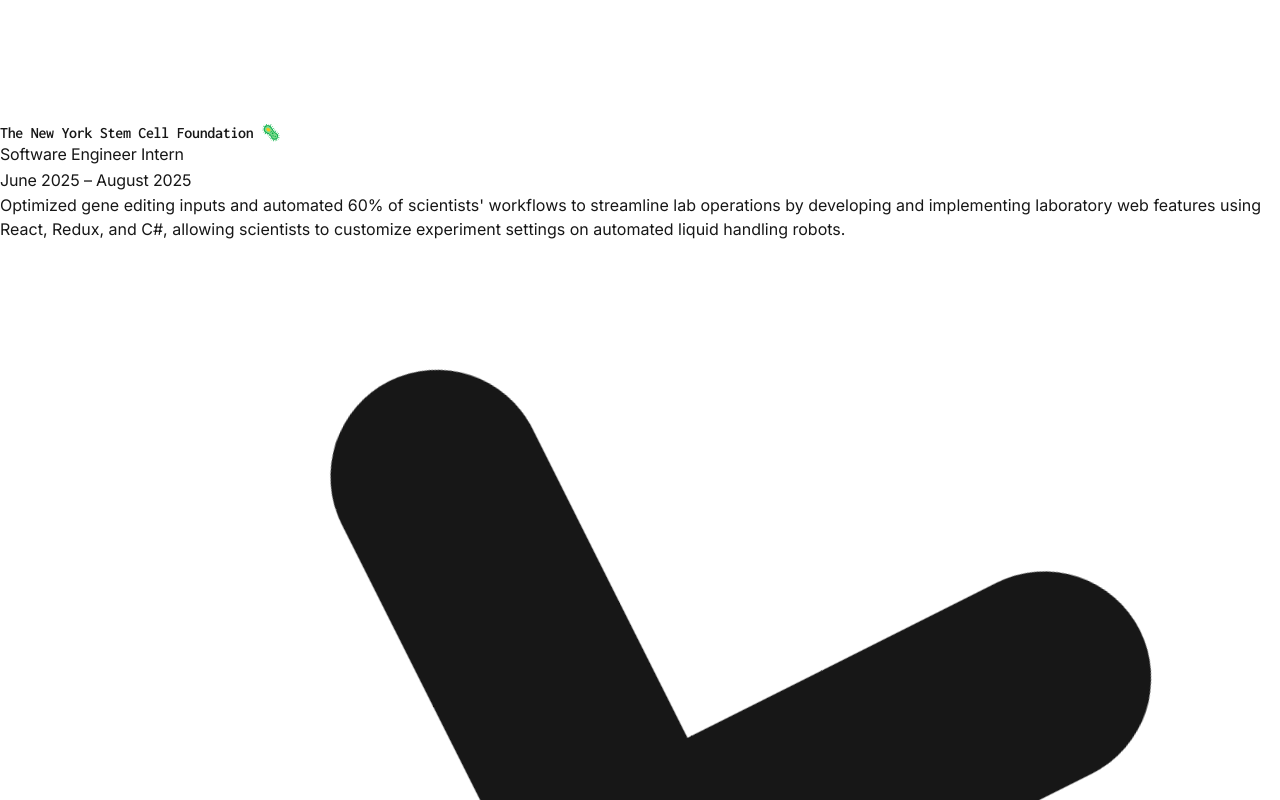
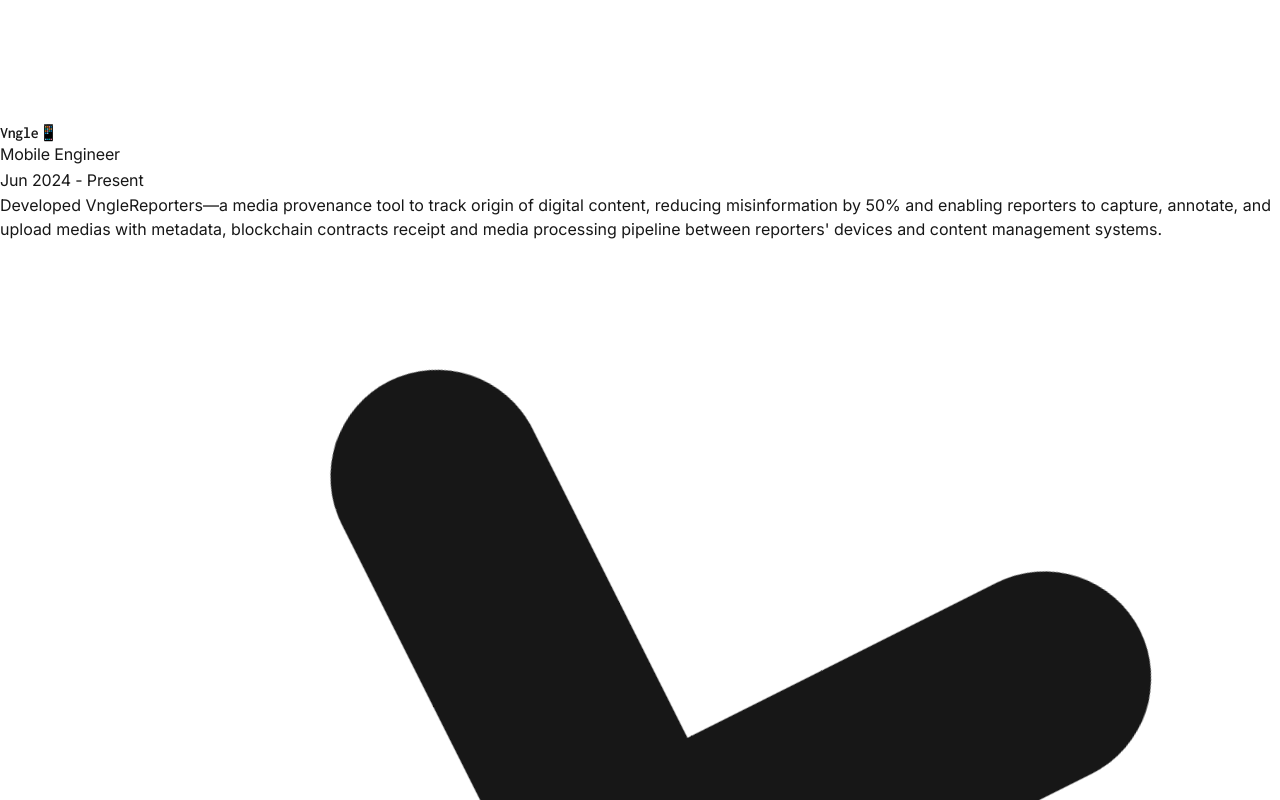
Before and after one commit to koffisonV/portfolio, a Next.js app: page / in a window 1280 px wide. Shown: the part 1760-2560 px from the top of the page. Built offline with nearby package versions, Linux system fonts and the light colour scheme.

Commit message:
fix: updated experience content

```diff
--- a/src/components/AboutMe.tsx
+++ b/src/components/AboutMe.tsx
@@ -98,7 +98,7 @@
           animate={{ opacity: 1, y: 0 }}
           transition={{ duration: 0.5, delay: 0.3 }}
         >
-          Full Stack Software Developer
+          Full-Stack Software Developer
         </motion.span>
         <motion.p
           className="text-sm opacity-70"
@@ -158,10 +158,10 @@
           transition={{ duration: 0.5, delay: 0.5 }}
         >
           <div
-            className={`rounded-xl bg-transparent p-6 shadow-[inset_-4px_-5px_15px_#cfcfcf,inset_4px_4px_10px_#ffffff]
+            className={`rounded-xl bg-transparent p-4 shadow-[inset_-4px_-5px_15px_#F0F0F0]
             ${
               theme === "dark"
-                ? "dark:shadow-[inset_-4px_-5px_15px_#262626,inset_4px_4px_10px_#262626]"
+                ? "dark:shadow-[inset_-4px_-5px_15px_#262626]"
                 : ""
             }`}
           >
--- a/src/components/Experience.tsx
+++ b/src/components/Experience.tsx
@@ -31,6 +31,14 @@
 
 const experienceData = [
   {
+    company: "Vngle📱",
+    role: "Mobile Engineer",
+    duration: "Jun 2024 - Present",
+    responsibilities: [
+      "Developed VngleReporters—a media provenance tool to track origin of digital content, reducing misinformation by 50% and enabling reporters to capture, annotate, and upload medias with metadata, blockchain contracts receipt and media processing pipeline between reporters' devices and content management systems.",
+    ],
+  },
+  {
     company: "The New York Stem Cell Foundation 🦠",
     role: "Software Engineer Intern",
     duration: "June 2025 – August 2025",
@@ -39,16 +47,8 @@
     ],
   },
   {
-    company: "Vngle📱",
-    role: "Mobile Engineer",
-    duration: "Jun 2024 - Present",
-    responsibilities: [
-      "Developed VngleReporters—a media provenance tool to track origin of digital content, reducing misinformation by 50% and enabling reporters to capture, annotate, and upload medias with metadata, blockchain contracts receipt and media processing pipeline between reporters' devices and content management systems.",
-    ],
-  },
-  {
-    company: "NYC Tech Talent Pipeline Residency 👨🏾‍💻",
-    role: "Full-stack Developer",
+    company: "NYC Tech Talent Pipeline 👨🏾‍💻",
+    role: "Full-Stack Developer Residency",
     duration: "Jun 2023 - Feb 2025",
     responsibilities: [
       "Successfully built and deployed production-ready PERN (PostgreSQL, Express.js, React, Node.js) Stack applications, and optimized consumption of high-traffic third-party APIs, reducing redundant  requests and handling 100+ user requests/sec. Selected among 30 of 500+ candidates for a year-plus full-stack and cybersecurity residency, gaining hands-on experience through real-world projects and mentorship from experienced industry professionals.",
@@ -120,7 +120,7 @@
                     </p>
                   </div>
                   <ul className="space-y-3">
-                    {item.responsibilities.map((responsibility, idx) => (
+                    {item.responsibilities?.map((responsibility, idx) => (
                       <motion.li
                         key={idx}
                         className="text-sm sm:text-base text-foreground/70 leading-relaxed pl-4 relative"
```
